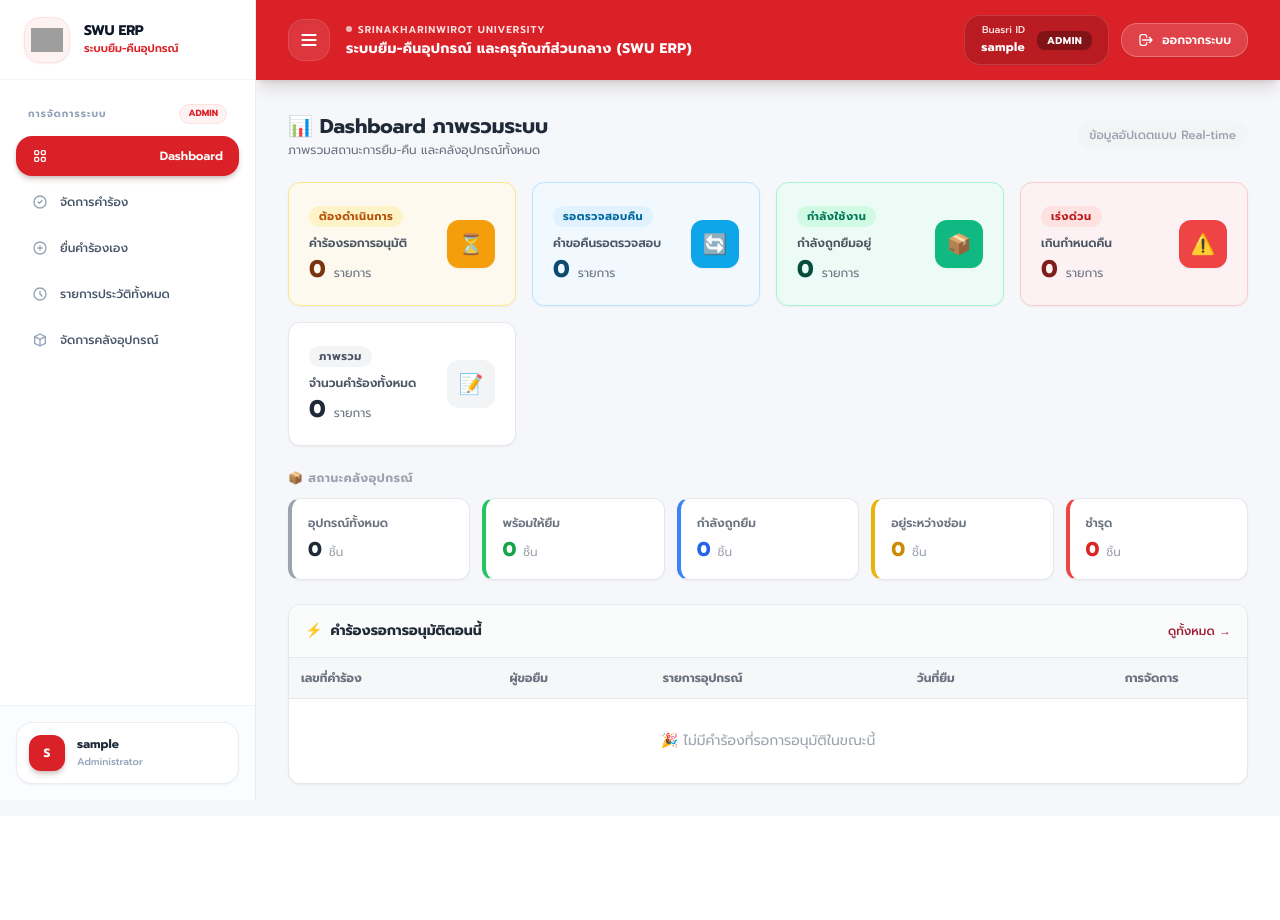
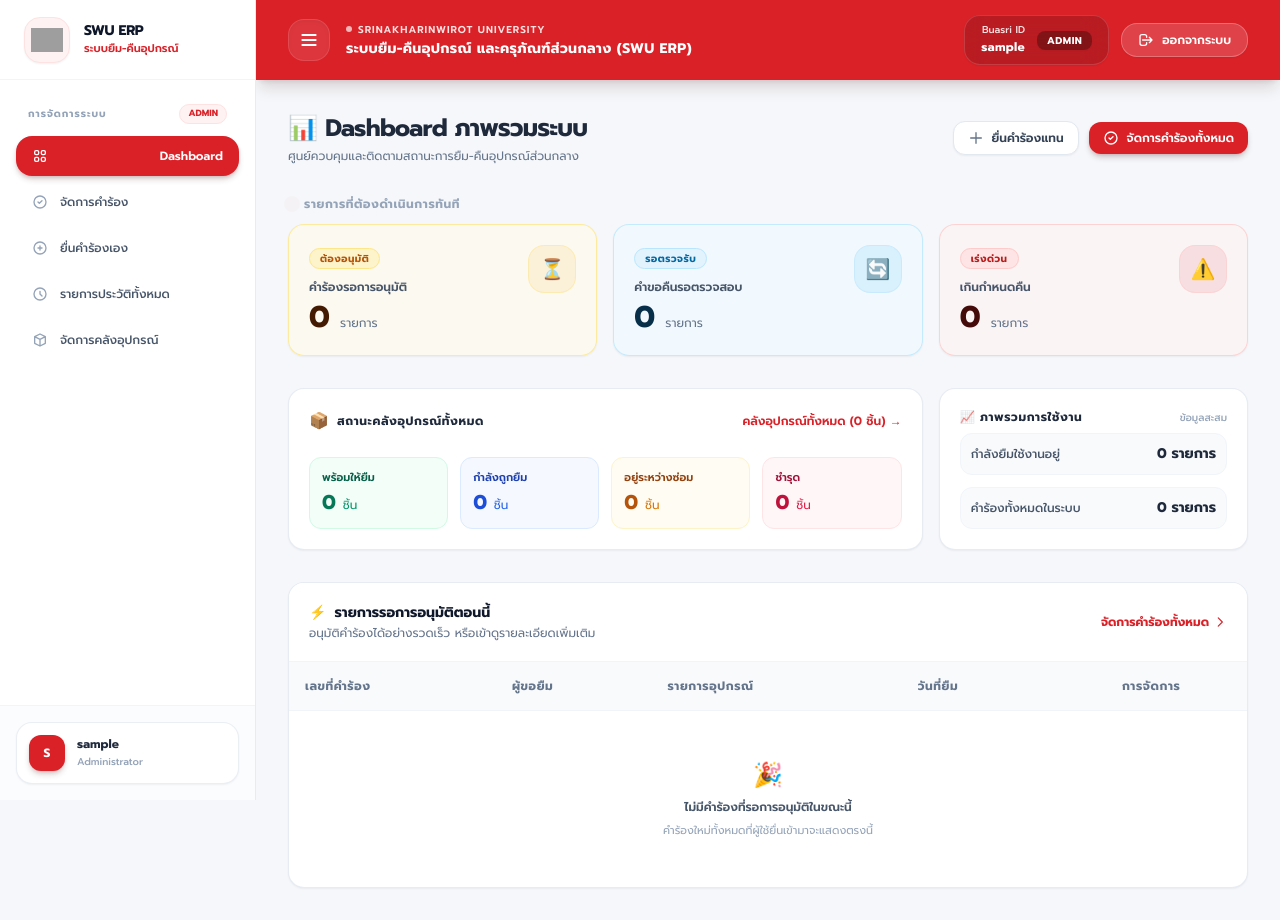
Before and after one commit to llloe037/SWU_EBS, a Django app: page /admin-console/dashboard/ in a window 1280 px wide. Before the commit the page ends 800 px from the top, so only its background shows below. Run offline with Django 5.2, Linux system fonts and the light colour scheme; the visitor is signed in with stand-in values (Sample User, id 1); data that the repository does not hold is empty; some libraries are stand-ins or nearby versions; grey boxes are pictures that could not be loaded.

Commit message:
re layout admin dash board

```diff
--- a/templates/borrow_app/admin_dashboard.html
+++ b/templates/borrow_app/admin_dashboard.html
@@ -1,149 +1,191 @@
 {% extends 'base.html' %}
 
 {% block content %}
-<div class="space-y-6">
-    <!-- Header -->
-    <div class="flex justify-between items-center">
+<div class="space-y-8">
+    <!-- 1. Header Bar & Quick Actions -->
+    <div class="flex flex-col md:flex-row md:items-center justify-between gap-4">
         <div>
-            <h2 class="text-xl font-bold text-gray-800">📊 Dashboard ภาพรวมระบบ</h2>
-            <p class="text-xs text-gray-500 mt-0.5">ภาพรวมสถานะการยืม-คืน และคลังอุปกรณ์ทั้งหมด</p>
+            <h2 class="text-2xl font-bold text-slate-800 tracking-tight flex items-center gap-2">
+                <span>📊</span> Dashboard ภาพรวมระบบ
+            </h2>
+            <p class="text-xs text-slate-500 mt-1">ศูนย์ควบคุมและติดตามสถานะการยืม-คืนอุปกรณ์ส่วนกลาง</p>
         </div>
-        <span class="text-xs text-gray-400 bg-gray-100 px-3 py-1.5 rounded-full font-medium">ข้อมูลอัปเดตแบบ Real-time</span>
+        <div class="flex items-center gap-2.5">
+            <a href="{% url 'borrow_app:admin_manual_request' %}" class="px-3.5 py-2 bg-white border border-slate-200 hover:border-slate-300 text-slate-700 text-xs font-semibold rounded-xl shadow-sm transition-all flex items-center gap-2 active:scale-95">
+                <svg class="w-4 h-4 text-slate-500" fill="none" stroke="currentColor" viewBox="0 0 24 24"><path stroke-linecap="round" stroke-linejoin="round" stroke-width="2" d="M12 4v16m8-8H4"></path></svg>
+                <span>ยื่นคำร้องแทน</span>
+            </a>
+            <a href="{% url 'borrow_app:admin_manage_requests' %}" class="px-3.5 py-2 bg-swu-red hover:bg-swu-red-dark text-white text-xs font-semibold rounded-xl shadow-md shadow-red-950/20 transition-all flex items-center gap-2 active:scale-95">
+                <svg class="w-4 h-4" fill="none" stroke="currentColor" viewBox="0 0 24 24"><path stroke-linecap="round" stroke-linejoin="round" stroke-width="2" d="M9 12l2 2 4-4m6 2a9 9 0 11-18 0 9 9 0 0118 0z"></path></svg>
+                <span>จัดการคำร้องทั้งหมด</span>
+            </a>
+        </div>
     </div>
 
-    <!-- Section 1: สรุปคำร้องที่ Admin ต้องจัดการ (4 Columns) -->
-    <div class="grid grid-cols-1 md:grid-cols-4 gap-4">
+    <!-- 2. Primary Actionable KPIs (เน้นงานที่ Admin ต้องเร่งดำเนินการ) -->
+    <div>
+        <div class="flex items-center justify-between mb-3">
+            <h3 class="text-xs font-bold text-slate-400 uppercase tracking-wider flex items-center gap-2">
+                <span class="w-2 h-2 rounded-full bg-swu-red animate-ping"></span>
+                รายการที่ต้องดำเนินการทันที
+            </h3>
+        </div>
+        <div class="grid grid-cols-1 md:grid-cols-3 gap-4">
             <!-- คำร้องรอการอนุมัติ -->
-        <a href="{% url 'borrow_app:admin_manage_requests' %}?status=รอการอนุมัติ" class="block bg-amber-50/80 border border-amber-200 p-5 rounded-xl flex items-center justify-between shadow-sm hover:border-amber-300 transition">
+            <a href="{% url 'borrow_app:admin_manage_requests' %}?status=รอการอนุมัติ" class="group relative bg-amber-50/70 border border-amber-200/80 hover:border-amber-400 p-5 rounded-2xl transition-all duration-200 shadow-sm hover:shadow-md">
+                <div class="flex items-start justify-between">
                     <div>
-                <span class="text-[11px] font-bold text-amber-700 bg-amber-100 px-2.5 py-0.5 rounded-full uppercase tracking-wider">ต้องดำเนินการ</span>
-                <p class="text-xs font-semibold text-gray-600 mt-2">คำร้องรอการอนุมัติ</p>
-                <h3 class="text-2xl font-black text-amber-900 mt-0.5">{{ pending_count }} <span class="text-xs font-normal text-gray-500">รายการ</span></h3>
+                        <span class="text-[10px] font-bold text-amber-700 bg-amber-100/90 border border-amber-200 px-2.5 py-0.5 rounded-full uppercase tracking-wider">ต้องอนุมัติ</span>
+                        <p class="text-xs font-semibold text-slate-600 mt-2.5">คำร้องรอการอนุมัติ</p>
+                        <h3 class="text-3xl font-black text-amber-950 mt-1">{{ pending_count }} <span class="text-xs font-normal text-slate-500">รายการ</span></h3>
                     </div>
-            <div class="w-12 h-12 bg-amber-500 text-white rounded-xl flex items-center justify-center text-xl shadow-sm">
+                    <div class="w-12 h-12 bg-amber-500/10 text-amber-600 rounded-2xl border border-amber-200/50 flex items-center justify-center text-xl group-hover:scale-110 transition-transform">
                         ⏳
+                    </div>
                 </div>
             </a>
 
             <!-- คำขอคืนรอตรวจสอบ -->
-        <a href="{% url 'borrow_app:admin_manage_requests' %}?status=รอตรวจสอบการคืน" class="block bg-sky-50/80 border border-sky-200 p-5 rounded-xl flex items-center justify-between shadow-sm hover:border-sky-300 transition">
+            <a href="{% url 'borrow_app:admin_manage_requests' %}?status=รอตรวจสอบการคืน" class="group relative bg-sky-50/70 border border-sky-200/80 hover:border-sky-400 p-5 rounded-2xl transition-all duration-200 shadow-sm hover:shadow-md">
+                <div class="flex items-start justify-between">
                     <div>
-                <span class="text-[11px] font-bold text-sky-700 bg-sky-100 px-2.5 py-0.5 rounded-full uppercase tracking-wider">รอตรวจสอบคืน</span>
-                <p class="text-xs font-semibold text-gray-600 mt-2">คำขอคืนรอตรวจสอบ</p>
-                <h3 class="text-2xl font-black text-sky-900 mt-0.5">{{ return_pending_count }} <span class="text-xs font-normal text-gray-500">รายการ</span></h3>
+                        <span class="text-[10px] font-bold text-sky-700 bg-sky-100/90 border border-sky-200 px-2.5 py-0.5 rounded-full uppercase tracking-wider">รอตรวจรับ</span>
+                        <p class="text-xs font-semibold text-slate-600 mt-2.5">คำขอคืนรอตรวจสอบ</p>
+                        <h3 class="text-3xl font-black text-sky-950 mt-1">{{ return_pending_count }} <span class="text-xs font-normal text-slate-500">รายการ</span></h3>
                     </div>
-            <div class="w-12 h-12 bg-sky-500 text-white rounded-xl flex items-center justify-center text-xl shadow-sm">
+                    <div class="w-12 h-12 bg-sky-500/10 text-sky-600 rounded-2xl border border-sky-200/50 flex items-center justify-center text-xl group-hover:scale-110 transition-transform">
                         🔄
+                    </div>
                 </div>
             </a>
 
-        <!-- กำลังถูกยืมอยู่ -->
-        <a href="{% url 'borrow_app:admin_manage_requests' %}?status=อนุมัติ" class="block bg-emerald-50/80 border border-emerald-200 p-5 rounded-xl flex items-center justify-between shadow-sm hover:border-emerald-300 transition">
+            <!-- เกินกำหนดคืน (Alert สีแดง มศว) -->
+            <a href="{% url 'borrow_app:admin_manage_requests' %}?status=เกินกำหนด" class="group relative bg-red-50/70 border border-red-200/80 hover:border-red-400 p-5 rounded-2xl transition-all duration-200 shadow-sm hover:shadow-md">
+                <div class="flex items-start justify-between">
                     <div>
-                <span class="text-[11px] font-bold text-emerald-700 bg-emerald-100 px-2.5 py-0.5 rounded-full uppercase tracking-wider">กำลังใช้งาน</span>
-                <p class="text-xs font-semibold text-gray-600 mt-2">กำลังถูกยืมอยู่</p>
-                <h3 class="text-2xl font-black text-emerald-900 mt-0.5">{{ active_count }} <span class="text-xs font-normal text-gray-500">รายการ</span></h3>
+                        <span class="text-[10px] font-bold text-red-700 bg-red-100/90 border border-red-200 px-2.5 py-0.5 rounded-full uppercase tracking-wider">เร่งด่วน</span>
+                        <p class="text-xs font-semibold text-slate-600 mt-2.5">เกินกำหนดคืน</p>
+                        <h3 class="text-3xl font-black text-red-950 mt-1">{{ overdue_count }} <span class="text-xs font-normal text-slate-500">รายการ</span></h3>
                     </div>
-            <div class="w-12 h-12 bg-emerald-500 text-white rounded-xl flex items-center justify-center text-xl shadow-sm">
-                📦
-            </div>
-        </a>
-
-        <!-- คำร้องเกินกำหนด -->
-        <a href="{% url 'borrow_app:admin_manage_requests' %}?status=เกินกำหนด" class="block bg-red-50/80 border border-red-200 p-5 rounded-xl flex items-center justify-between shadow-sm hover:border-red-300 transition">
-            <div>
-                <span class="text-[11px] font-bold text-red-700 bg-red-100 px-2.5 py-0.5 rounded-full uppercase tracking-wider">เร่งด่วน</span>
-                <p class="text-xs font-semibold text-gray-600 mt-2">เกินกำหนดคืน</p>
-                <h3 class="text-2xl font-black text-red-900 mt-0.5">{{ overdue_count }} <span class="text-xs font-normal text-gray-500">รายการ</span></h3>
-            </div>
-            <div class="w-12 h-12 bg-red-500 text-white rounded-xl flex items-center justify-center text-xl shadow-sm">
+                    <div class="w-12 h-12 bg-swu-red/10 text-swu-red rounded-2xl border border-red-200/50 flex items-center justify-center text-xl group-hover:scale-110 transition-transform">
                         ⚠️
                     </div>
-        </a>
-
-        <!-- จำนวนคำร้องรวม -->
-        <a href="{% url 'borrow_app:admin_manage_requests' %}?status=all" class="block bg-white border border-gray-200 p-5 rounded-xl flex items-center justify-between shadow-sm hover:border-indigo-300 transition">
-            <div>
-                <span class="text-[11px] font-bold text-gray-600 bg-gray-100 px-2.5 py-0.5 rounded-full uppercase tracking-wider">ภาพรวม</span>
-                <p class="text-xs font-semibold text-gray-600 mt-2">จำนวนคำร้องทั้งหมด</p>
-                <h3 class="text-2xl font-black text-gray-800 mt-0.5">{{ total_request_count }} <span class="text-xs font-normal text-gray-500">รายการ</span></h3>
                 </div>
-            <div class="w-12 h-12 bg-gray-100 text-gray-600 rounded-xl flex items-center justify-center text-xl">
-                📝
-            </div>
-        </a>
-    </div>
-
-    <!-- Section 2: สรุปสถานะคลังอุปกรณ์ (5 Columns) -->
-    <div>
-        <h3 class="text-xs font-bold text-gray-400 uppercase tracking-wider mb-3">📦 สถานะคลังอุปกรณ์</h3>
-        <div class="grid grid-cols-2 md:grid-cols-5 gap-3">
-            <!-- อุปกรณ์ทั้งหมด -->
-            <a href="{% url 'borrow_app:equipment_manage' %}?status=all" class="block bg-white p-4 rounded-xl border border-gray-200 shadow-sm border-l-4 border-l-gray-400 hover:border-indigo-300 transition">
-                <p class="text-xs text-gray-500 font-semibold">อุปกรณ์ทั้งหมด</p>
-                <h4 class="text-xl font-extrabold text-gray-800 mt-1">{{ eq_stats.total }} <span class="text-xs font-normal text-gray-400">ชิ้น</span></h4>
-            </a>
-            <!-- พร้อมให้ยืม -->
-            <a href="{% url 'borrow_app:equipment_manage' %}?status=พร้อมให้ยืม" class="block bg-white p-4 rounded-xl border border-gray-200 shadow-sm border-l-4 border-l-green-500 hover:border-indigo-300 transition">
-                <p class="text-xs text-gray-500 font-semibold">พร้อมให้ยืม</p>
-                <h4 class="text-xl font-extrabold text-green-600 mt-1">{{ eq_stats.available }} <span class="text-xs font-normal text-gray-400">ชิ้น</span></h4>
-            </a>
-            <!-- กำลังถูกยืม -->
-            <a href="{% url 'borrow_app:equipment_manage' %}?status=กำลังถูกยืม" class="block bg-white p-4 rounded-xl border border-gray-200 shadow-sm border-l-4 border-l-blue-500 hover:border-indigo-300 transition">
-                <p class="text-xs text-gray-500 font-semibold">กำลังถูกยืม</p>
-                <h4 class="text-xl font-extrabold text-blue-600 mt-1">{{ eq_stats.borrowed }} <span class="text-xs font-normal text-gray-400">ชิ้น</span></h4>
-            </a>
-            <!-- อยู่ระหว่างซ่อม -->
-            <a href="{% url 'borrow_app:equipment_manage' %}?status=อยู่ระหว่างซ่อม" class="block bg-white p-4 rounded-xl border border-gray-200 shadow-sm border-l-4 border-l-yellow-500 hover:border-indigo-300 transition">
-                <p class="text-xs text-gray-500 font-semibold">อยู่ระหว่างซ่อม</p>
-                <h4 class="text-xl font-extrabold text-yellow-600 mt-1">{{ eq_stats.maintenance }} <span class="text-xs font-normal text-gray-400">ชิ้น</span></h4>
-            </a>
-            <!-- ชำรุด -->
-            <a href="{% url 'borrow_app:equipment_manage' %}?status=ชำรุด" class="block bg-white p-4 rounded-xl border border-gray-200 shadow-sm border-l-4 border-l-red-500 hover:border-indigo-300 transition">
-                <p class="text-xs text-gray-500 font-semibold">ชำรุด</p>
-                <h4 class="text-xl font-extrabold text-red-600 mt-1">{{ eq_stats.damaged }} <span class="text-xs font-normal text-gray-400">ชิ้น</span></h4>
             </a>
         </div>
     </div>
 
-    <!-- Section 3: ตารางรายการคำร้องยื่นใหม่ -->
-    <div class="bg-white rounded-xl border border-gray-200 shadow-sm overflow-hidden">
-        <div class="p-4 bg-gray-50/80 border-b border-gray-200 flex justify-between items-center">
-            <h3 class="font-bold text-gray-800 text-sm flex items-center gap-2">
-                <span>⚡</span> คำร้องรอการอนุมัติตอนนี้
-            </h3>
-            <a href="{% url 'borrow_app:admin_manage_requests' %}" class="text-xs font-medium text-[#9e1b32] hover:underline">
-                ดูทั้งหมด →
+    <!-- 3. Secondary Mini-Stats: สถานะคลังอุปกรณ์ & สรุปภาพรวม -->
+    <div class="grid grid-cols-1 lg:grid-cols-3 gap-4">
+
+        <!-- 3.1 Single Metric Bar (ยุบรวมสถานะคลังอุปกรณ์) -->
+        <div class="lg:col-span-2 bg-white rounded-2xl p-5 border border-slate-200/80 shadow-sm flex flex-col justify-between">
+            <div class="flex items-center justify-between mb-4">
+                <div class="flex items-center gap-2">
+                    <span class="text-base">📦</span>
+                    <h4 class="text-xs font-bold text-slate-800 uppercase tracking-wider">สถานะคลังอุปกรณ์ทั้งหมด</h4>
+                </div>
+                <a href="{% url 'borrow_app:equipment_manage' %}?status=all" class="text-xs font-semibold text-swu-red hover:underline">
+                    คลังอุปกรณ์ทั้งหมด ({{ eq_stats.total }} ชิ้น) →
                 </a>
             </div>
+
+            <!-- Horizontal Segmented Stats Bar -->
+            <div class="grid grid-cols-2 sm:grid-cols-4 gap-3">
+                <a href="{% url 'borrow_app:equipment_manage' %}?status=พร้อมให้ยืม" class="p-3 bg-emerald-50/60 border border-emerald-100 rounded-xl hover:bg-emerald-50 transition">
+                    <p class="text-[11px] font-semibold text-emerald-800">พร้อมให้ยืม</p>
+                    <p class="text-xl font-extrabold text-emerald-700 mt-0.5">{{ eq_stats.available }} <span class="text-xs font-normal text-emerald-600">ชิ้น</span></p>
+                </a>
+                <a href="{% url 'borrow_app:equipment_manage' %}?status=กำลังถูกยืม" class="p-3 bg-blue-50/60 border border-blue-100 rounded-xl hover:bg-blue-50 transition">
+                    <p class="text-[11px] font-semibold text-blue-800">กำลังถูกยืม</p>
+                    <p class="text-xl font-extrabold text-blue-700 mt-0.5">{{ eq_stats.borrowed }} <span class="text-xs font-normal text-blue-600">ชิ้น</span></p>
+                </a>
+                <a href="{% url 'borrow_app:equipment_manage' %}?status=อยู่ระหว่างซ่อม" class="p-3 bg-amber-50/60 border border-amber-100 rounded-xl hover:bg-amber-50 transition">
+                    <p class="text-[11px] font-semibold text-amber-800">อยู่ระหว่างซ่อม</p>
+                    <p class="text-xl font-extrabold text-amber-700 mt-0.5">{{ eq_stats.maintenance }} <span class="text-xs font-normal text-amber-600">ชิ้น</span></p>
+                </a>
+                <a href="{% url 'borrow_app:equipment_manage' %}?status=ชำรุด" class="p-3 bg-rose-50/60 border border-rose-100 rounded-xl hover:bg-rose-50 transition">
+                    <p class="text-[11px] font-semibold text-rose-800">ชำรุด</p>
+                    <p class="text-xl font-extrabold text-rose-700 mt-0.5">{{ eq_stats.damaged }} <span class="text-xs font-normal text-rose-600">ชิ้น</span></p>
+                </a>
+            </div>
+        </div>
+
+        <!-- 3.2 System Activity Stats -->
+        <div class="bg-white rounded-2xl p-5 border border-slate-200/80 shadow-sm flex flex-col justify-between">
+            <div class="flex items-center justify-between mb-2">
+                <span class="text-xs font-bold text-slate-800 uppercase tracking-wider">📈 ภาพรวมการใช้งาน</span>
+                <span class="text-[10px] text-slate-400 font-medium">ข้อมูลสะสม</span>
+            </div>
+
+            <div class="space-y-3 my-auto">
+                <div class="flex items-center justify-between p-2.5 bg-slate-50 rounded-xl border border-slate-100">
+                    <span class="text-xs font-medium text-slate-600">กำลังยืมใช้งานอยู่</span>
+                    <span class="text-sm font-extrabold text-slate-800">{{ active_count }} รายการ</span>
+                </div>
+                <div class="flex items-center justify-between p-2.5 bg-slate-50 rounded-xl border border-slate-100">
+                    <span class="text-xs font-medium text-slate-600">คำร้องทั้งหมดในระบบ</span>
+                    <span class="text-sm font-extrabold text-slate-800">{{ total_request_count }} รายการ</span>
+                </div>
+            </div>
+        </div>
+
+    </div>
+
+    <!-- 4. Interactive Quick Action Table (คำร้องรอการอนุมัติ) -->
+    <div class="bg-white rounded-2xl border border-slate-200/80 shadow-sm overflow-hidden">
+        <div class="p-5 bg-white border-b border-slate-100 flex flex-col sm:flex-row justify-between items-start sm:items-center gap-3">
+            <div>
+                <h3 class="font-bold text-slate-900 text-sm flex items-center gap-2">
+                    <span>⚡</span> รายการรอการอนุมัติตอนนี้
+                </h3>
+                <p class="text-xs text-slate-500 mt-0.5">อนุมัติคำร้องได้อย่างรวดเร็ว หรือเข้าดูรายละเอียดเพิ่มเติม</p>
+            </div>
+            <a href="{% url 'borrow_app:admin_manage_requests' %}?status=รอการอนุมัติ" class="text-xs font-bold text-swu-red hover:text-swu-red-dark flex items-center gap-1 transition">
+                <span>จัดการคำร้องทั้งหมด</span>
+                <svg class="w-3.5 h-3.5" fill="none" stroke="currentColor" viewBox="0 0 24 24"><path stroke-linecap="round" stroke-linejoin="round" stroke-width="2" d="M9 5l7 7-7 7"></path></svg>
+            </a>
+        </div>
+
         <div class="overflow-x-auto">
             <table class="w-full text-left text-xs">
-                <thead class="bg-gray-100/70 text-gray-500 uppercase font-semibold border-b">
+                <thead class="bg-slate-50 text-slate-500 font-semibold uppercase tracking-wider border-b border-slate-100">
                     <tr>
-                        <th class="p-3">เลขที่คำร้อง</th>
-                        <th class="p-3">ผู้ขอยืม</th>
-                        <th class="p-3">รายการอุปกรณ์</th>
-                        <th class="p-3">วันที่ยืม</th>
-                        <th class="p-3 text-center">การจัดการ</th>
+                        <th class="p-4">เลขที่คำร้อง</th>
+                        <th class="p-4">ผู้ขอยืม</th>
+                        <th class="p-4">รายการอุปกรณ์</th>
+                        <th class="p-4">วันที่ยืม</th>
+                        <th class="p-4 text-center">การจัดการ</th>
                     </tr>
                 </thead>
-                <tbody class="divide-y divide-gray-200">
+                <tbody class="divide-y divide-slate-100 text-slate-700">
                     {% for req in recent_requests %}
-                    <tr class="hover:bg-gray-50 transition-colors">
-                        <td class="p-3 font-bold text-gray-800">{{ req.request_number }}</td>
-                        <td class="p-3 font-medium text-gray-700">{{ req.user.username }}</td>
-                        <td class="p-3 text-gray-600">{{ req.items_summary }}</td>
-                        <td class="p-3 text-gray-600">{{ req.start_datetime }}</td>
-                        <td class="p-3 text-center">
-                            <a href="{% url 'borrow_app:admin_manage_requests' %}" class="px-3 py-1.5 bg-swu-red text-white rounded-lg hover:bg-red-800 font-medium transition-all shadow-sm inline-block">
-                                ไปจัดการ
+                    <tr class="hover:bg-slate-50/80 transition-colors">
+                        <td class="p-4 font-bold text-slate-900 font-mono">{{ req.request_number }}</td>
+                        <td class="p-4 font-medium">
+                            <div class="flex items-center gap-2">
+                                <div class="w-6 h-6 rounded-full bg-slate-200 text-slate-600 flex items-center justify-center text-[10px] font-bold">
+                                    {{ req.user.username|slice:":1"|upper }}
+                                </div>
+                                <span>{{ req.user.username }}</span>
+                            </div>
+                        </td>
+                        <td class="p-4 text-slate-600 max-w-xs truncate">{{ req.items_summary }}</td>
+                        <td class="p-4 text-slate-500">{{ req.start_datetime }}</td>
+                        <td class="p-4 text-center">
+                            <a href="{% url 'borrow_app:admin_manage_requests' %}" class="px-3.5 py-1.5 bg-swu-red hover:bg-swu-red-dark text-white rounded-xl text-xs font-semibold shadow-sm transition-all inline-flex items-center gap-1.5 active:scale-95">
+                                <span>ตรวจรับ / อนุมัติ</span>
                             </a>
                         </td>
                     </tr>
                     {% empty %}
                     <tr>
-                        <td colspan="5" class="p-8 text-center text-gray-400">
-                            <p class="text-sm">🎉 ไม่มีคำร้องที่รอการอนุมัติในขณะนี้</p>
+                        <td colspan="5" class="p-12 text-center text-slate-400">
+                            <div class="max-w-xs mx-auto space-y-2">
+                                <p class="text-2xl">🎉</p>
+                                <p class="text-xs font-semibold text-slate-600">ไม่มีคำร้องที่รอการอนุมัติในขณะนี้</p>
+                                <p class="text-[11px] text-slate-400">คำร้องใหม่ทั้งหมดที่ผู้ใช้ยื่นเข้ามาจะแสดงตรงนี้</p>
+                            </div>
                         </td>
                     </tr>
                     {% endfor %}
@@ -151,5 +193,6 @@
             </table>
         </div>
     </div>
+
 </div>
 {% endblock %}
```
Lines whose indentation alone changed are shown as unchanged.
